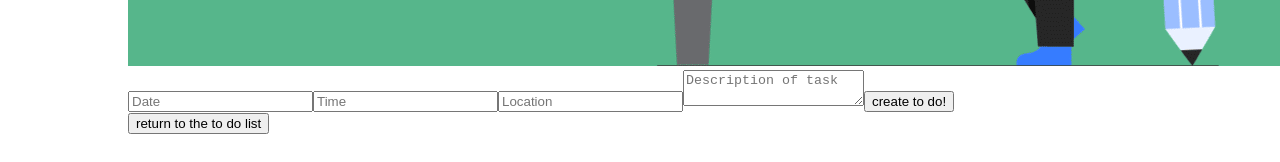
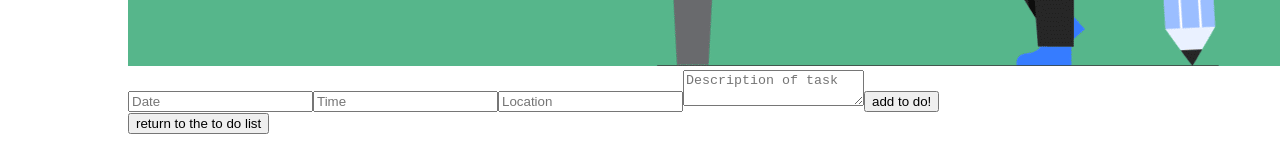
Before and after one commit to pangtodd/ToDoReact, a React (Create React App) app: page / in a window 1280 px wide. Both pictures are taken after a click on the button "Add to do". Shown: the part 739-901 px from the top of the page. Built offline with nearby package versions, Linux system fonts and the light colour scheme.

Commit message:
created re-usable form.

```diff
--- a/src/components/NewToDoForm.js
+++ b/src/components/NewToDoForm.js
@@ -1,6 +1,7 @@
 import React from "react";
 import { v4 } from 'uuid';
 import PropTypes from "prop-types";
+import ReusableForm from "./ReusableForm";
 
 function NewToDoForm(props){
   function handleNewToDoFormSubmission(event) {
@@ -16,24 +17,9 @@
 
   return(
     <React.Fragment>
-      <form onSubmit={handleNewToDoFormSubmission}>
-        <input
-          type='text'
-          name='date'
-          placeholder='Date' />
-        <input
-          type='text'
-          name='time'
-          placeholder='Time' />
-        <input
-          type='text'
-          name='location'
-          placeholder='Location' />
-        <textarea
-          name = "description"
-          placeholder = "Description of task" />
-        <button type="submit">create to do!</button>
-      </form>
+      <ReusableForm
+        formSubmissionHandler={handleNewToDoFormSubmission}
+        buttonText="add to do!" />
     </React.Fragment>
   );
 }
--- /dev/null
+++ b/src/components/ReusableForm.js
@@ -0,0 +1,34 @@
+import React from "react";
+import PropTypes from "prop-types";
+
+function ReusableForm(props) {
+  return(
+    <React.Fragment>
+      <form onSubmit={props.formSubmissionHandler}>
+        <input
+          type='text'
+          name='date'
+          placeholder='Date' />
+        <input
+          type='text'
+          name='time'
+          placeholder='Time' />
+        <input
+          type='text'
+          name='location'
+          placeholder='Location' />
+        <textarea
+          name = "description"
+          placeholder = "Description of task" />
+        <button type="submit">{props.buttonText}</button>
+      </form>
+    </React.Fragment>
+  );
+}
+
+ReusableForm.propTypes={
+  formSubmissionHanlder: PropTypes.func,
+  buttonText: PropTypes.string
+};
+
+export default ReusableForm;
```
